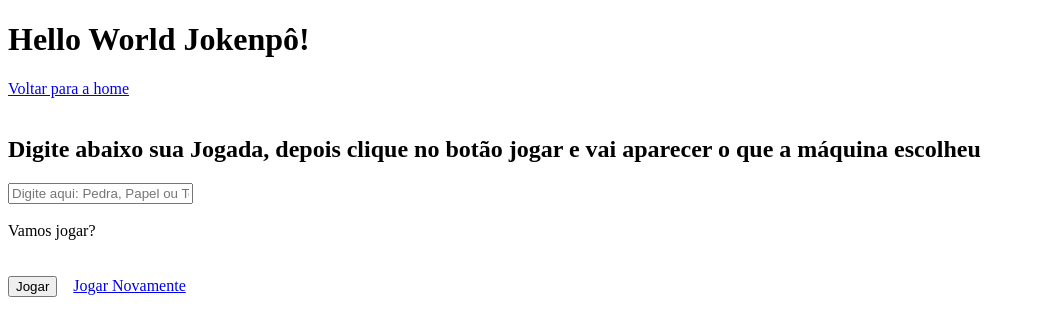
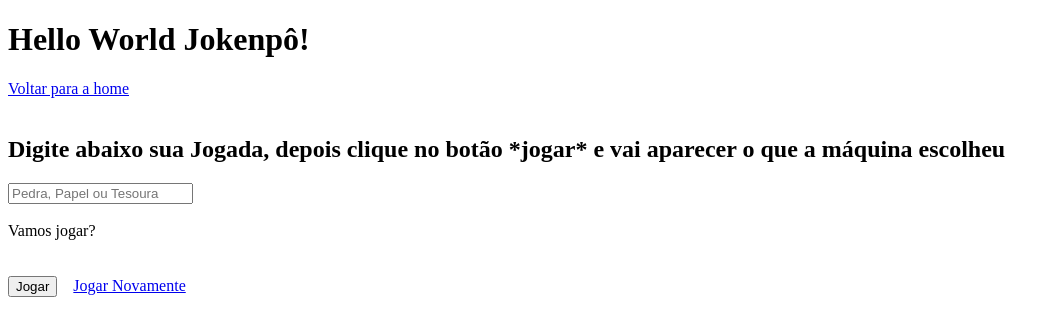
Before and after one commit to jefferson29rodrigues/projeto-vercel, a Next.js app: page /jokenpo in a window 1280 px wide. Shown: the top 336 px of the page, without its empty margins (0-1060 px from the left). Built offline with nearby package versions, Linux system fonts and the light colour scheme.

Commit message:
vez jogador com title e placeholder

```diff
--- a/pages/jokenpo.js
+++ b/pages/jokenpo.js
@@ -36,9 +36,9 @@ function Jokenpo() {
 
             <div className="jokenpo">
 
-                <h2>Digite abaixo sua Jogada, depois clique no botão jogar e vai aparecer o que a máquina escolheu</h2>
+                <h2>Digite abaixo sua Jogada, depois clique no botão *jogar* e vai aparecer o que a máquina escolheu</h2>
 
-                <input type="text" name="vezUsuario" id="vezUsuario" placeholder="Digite aqui: Pedra, Papel ou Tesoura e Boa Sorte!" />
+                <input type="text" name="vezUsuario" id="vezUsuario" placeholder="Pedra, Papel ou Tesoura" />
 
                 <br/><br/>
 
```
